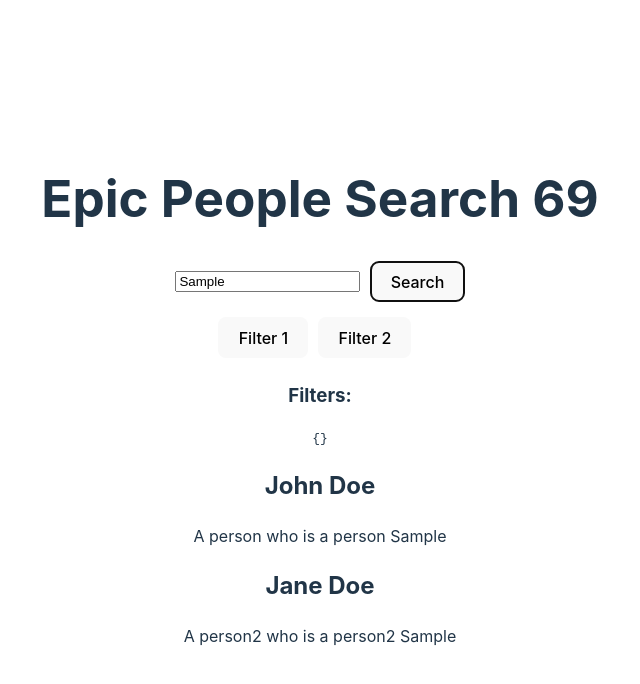
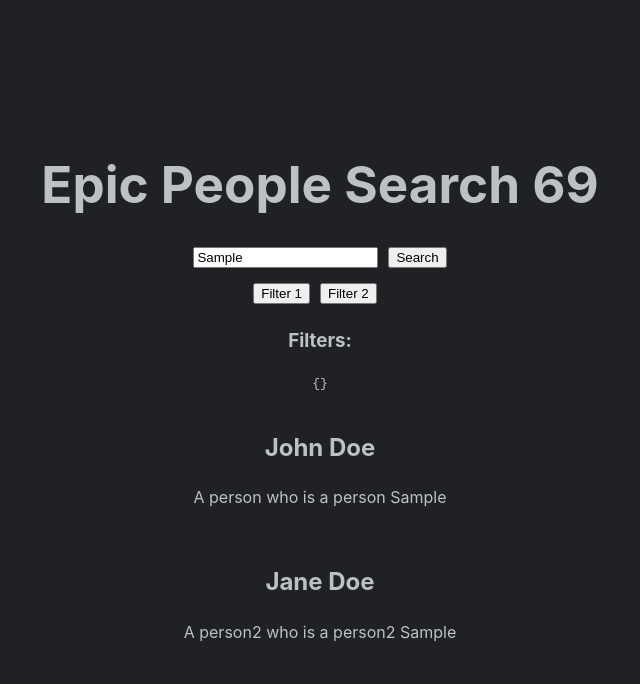
Before and after one commit to tacoshrimp/PeopleSearch, a React (Vite) app: page / in a window 1280 px wide. Both pictures are taken after typing "Sample" into the empty fields and a click on the button "Search". Shown: the top 684 px of the page, without its empty margins (320-960 px from the left). Built offline with nearby package versions, Linux system fonts and the light colour scheme.

Commit message:
Fix formatting

```diff
--- a/src/App.css
+++ b/src/App.css
@@ -1,5 +1,5 @@
 #root {
-  max-width: 1280px;
+  max-width: 1920px;
   margin: 0 auto;
   padding: 2rem;
   text-align: center;
@@ -23,38 +23,6 @@
   justify-content: center;
 }
 
-.logo {
-  height: 6em;
-  padding: 1.5em;
-  will-change: filter;
-  transition: filter 300ms;
+.search-contents {
+
 }
-.logo:hover {
-  filter: drop-shadow(0 0 2em #646cffaa);
-}
-.logo.react:hover {
-  filter: drop-shadow(0 0 2em #61dafbaa);
-}
-
-@keyframes logo-spin {
-  from {
-    transform: rotate(0deg);
-  }
-  to {
-    transform: rotate(360deg);
-  }
-}
-
-@media (prefers-reduced-motion: no-preference) {
-  a:nth-of-type(2) .logo {
-    animation: logo-spin infinite 20s linear;
-  }
-}
-
-.card {
-  padding: 2em;
-}
-
-.read-the-docs {
-  color: #888;
-}
--- a/src/App.jsx
+++ b/src/App.jsx
@@ -21,15 +21,15 @@ function App() {
     }));
   };
 
-  const handleSearch = () => {
+  const handleSearch = async () => {
     console.log('Search Query:', query);
     console.log('Filters:', filters);
+    // TODO - replace this with a real API call based on filters
+
+    // const response = await fetch(`/api/search?query=${query}`);
+    // const results = await response.json();
+
     const results = [
-      // TODO - replace this with a real API call based on filters
-
-      // const response = await fetch(`/api/search?query=${query}`);
-      // const results = await response.json();
-
       {
         name: "John Doe",
         description: "A person who is a person " + query,
@@ -50,7 +50,7 @@ function App() {
 
   {/* TODO - Improve overall page style */}
   return (
-    <div>
+    <div className="search-contents">
       {/* TODO - Create real name */}
       <h1>Epic People Search 69</h1>
       <div className="search-bar-container">
--- a/src/Components/ResultBox.css
+++ b/src/Components/ResultBox.css
@@ -0,0 +1,8 @@
+.result-box {
+    background-color: #202124;
+    color: #bdc1c6;
+    border-radius: 5px;
+    margin: 15px;
+    padding-bottom: 3px;
+    padding-top: 1px;
+}
--- a/src/Components/ResultBox.jsx
+++ b/src/Components/ResultBox.jsx
@@ -1,4 +1,5 @@
 import React from 'react';
+import "./Resultbox.css"
 
 
 // TODO - fix the box shape and style
--- a/src/index.css
+++ b/src/index.css
@@ -5,7 +5,9 @@
 
   color-scheme: light dark;
   color: rgba(255, 255, 255, 0.87);
-  background-color: #242424;
+  background-color: #202124;
+
+  color: #bdc1c6;
 
   font-synthesis: none;
   text-rendering: optimizeLegibility;
@@ -35,35 +37,3 @@ h1 {
   font-size: 3.2em;
   line-height: 1.1;
 }
-
-button {
-  border-radius: 8px;
-  border: 1px solid transparent;
-  padding: 0.6em 1.2em;
-  font-size: 1em;
-  font-weight: 500;
-  font-family: inherit;
-  background-color: #1a1a1a;
-  cursor: pointer;
-  transition: border-color 0.25s;
-}
-button:hover {
-  border-color: #646cff;
-}
-button:focus,
-button:focus-visible {
-  outline: 4px auto -webkit-focus-ring-color;
-}
-
-@media (prefers-color-scheme: light) {
-  :root {
-    color: #213547;
-    background-color: #ffffff;
-  }
-  a:hover {
-    color: #747bff;
-  }
-  button {
-    background-color: #f9f9f9;
-  }
-}
```
